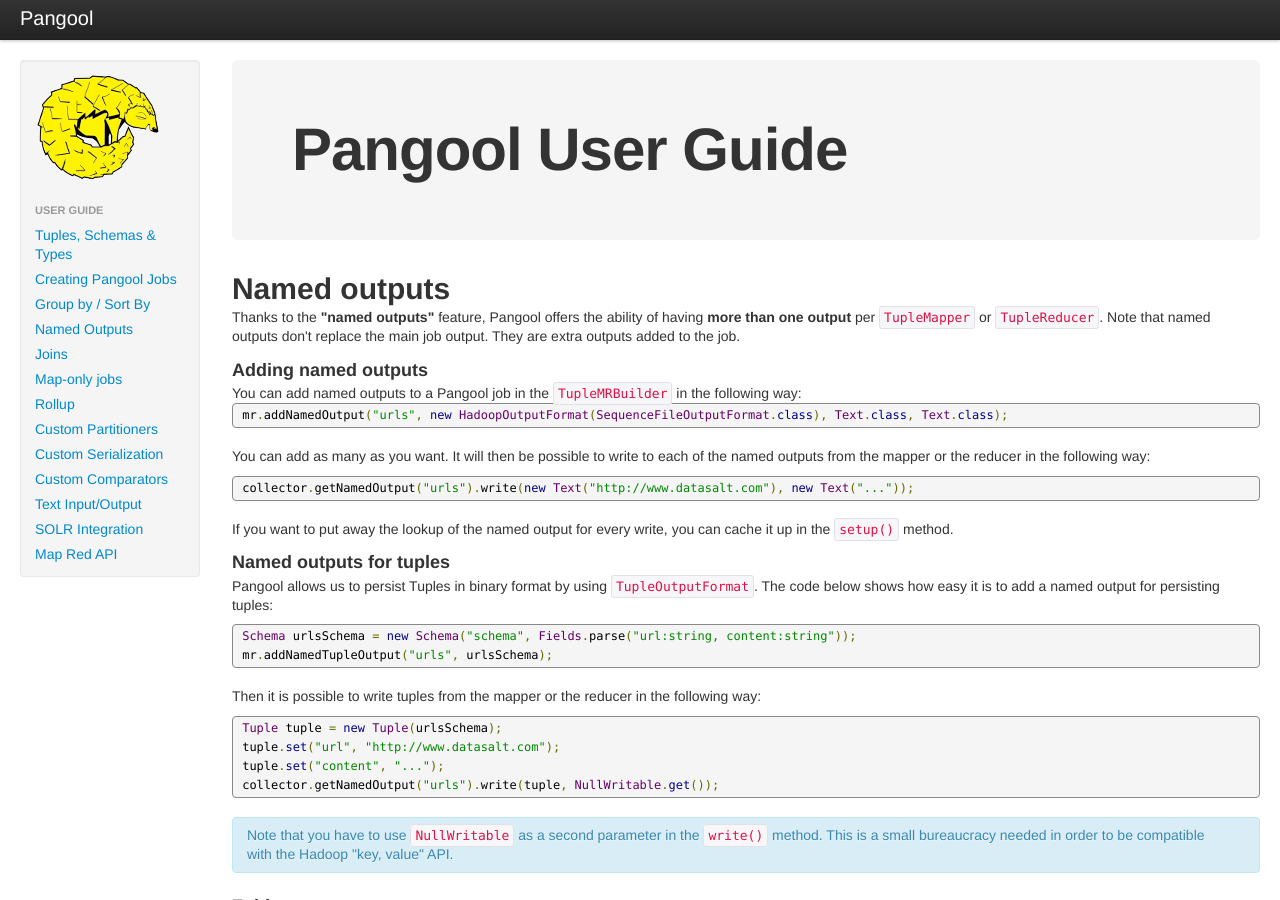
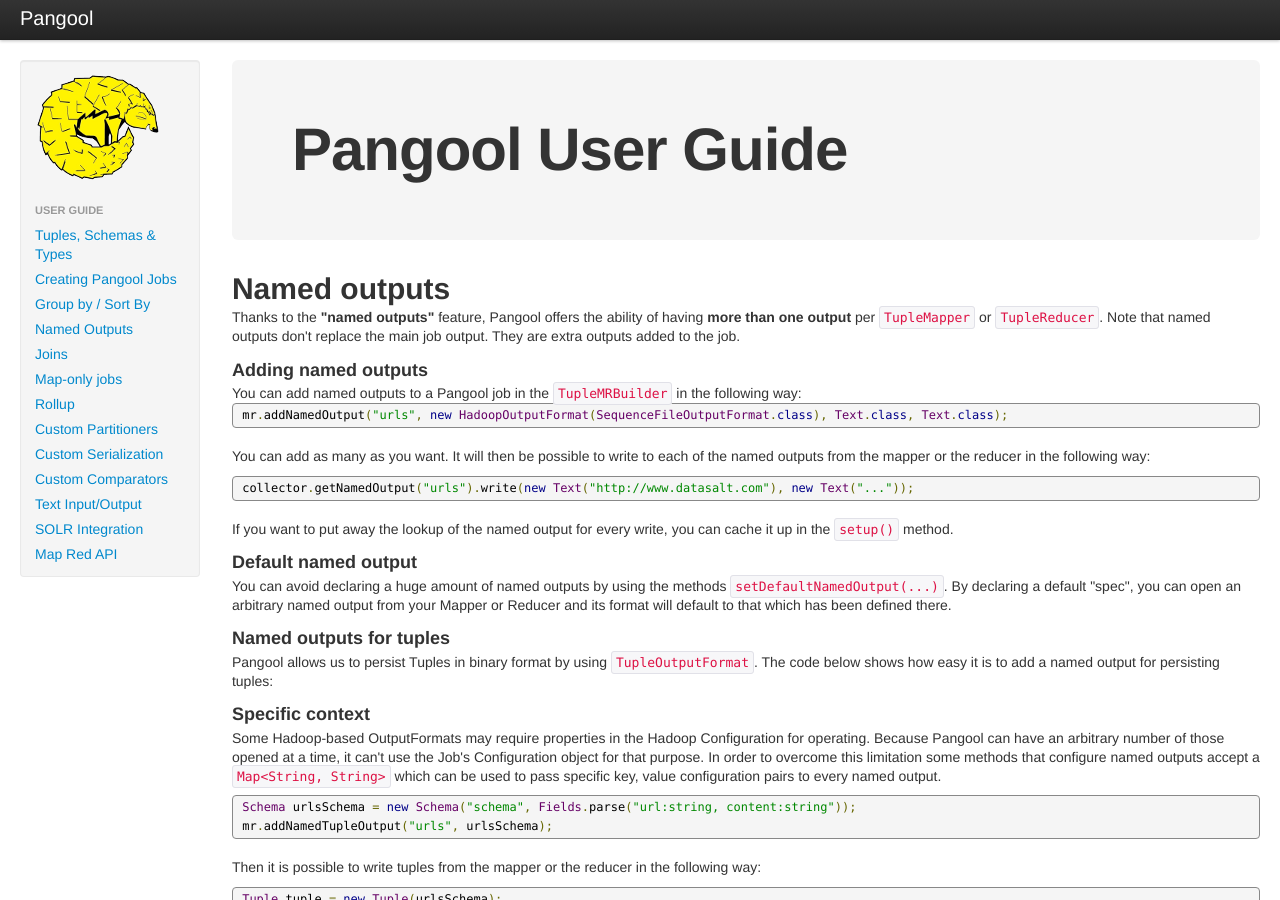
Before and after one commit to datasalt/pangool, a Jekyll site: the page built from userguide/named_outputs.html, in a window 1280 px wide and 900 px high. Built offline with Jekyll 4.4.1, drawn with Linux system fonts in a browser that asks for light colours; nearby versions of some CDN libraries; Markdown is read by kramdown in place of the engine named in the settings.

Commit message:
WIP for #35

```diff
--- a/userguide/named_outputs.html
+++ b/userguide/named_outputs.html
@@ -21,7 +21,7 @@ You can add named outputs to a Pangool job in the <code>TupleMRBuilder</code> in
 </pre>
 
 <p>
-You can add as many as you want. It will then be possible to write to each of the named outputs from the mapper or the reducer in the following way:
+You can add as many as you want. It will then be possible to write to each of the named outputs from the mapper or the reducer in the following way:</p>
 
 <pre class="prettyprint" id="java">
  collector.getNamedOutput("urls").write(new Text("http://www.datasalt.com"), new Text("<html>...</html>"));
@@ -32,12 +32,21 @@ If you want to put away the lookup of the named output for every write, you can
 the <code>setup()</code> method.
 <p>
 
+<h3>Default named output</h3>
+
+<p>You can avoid declaring a huge amount of named outputs by using the methods <code>setDefaultNamedOutput(...)</code>. By declaring a default "spec", you can open an arbitrary named output from your Mapper or Reducer and its format will default to that which has been defined there.</p>
+
 <h3>Named outputs for tuples</h3>
 <p>
 Pangool allows us to persist Tuples in binary format by using
 <code>TupleOutputFormat</code>. The code below shows how easy it is to add a named output
 for persisting tuples:
 </p>
+
+<h3>Specific context</h3>
+
+<p>Some Hadoop-based OutputFormats may require properties in the Hadoop Configuration for operating. Because Pangool can have an arbitrary number of those opened at a time, it can't use the Job's Configuration object for that purpose. In order to overcome this limitation some methods that configure named outputs accept a <code>Map&lt;String, String&gt;</code> which can be used
+to pass specific key, value configuration pairs to every named output.</p>
 
 <pre class="prettyprint" id="java">
  Schema urlsSchema = new Schema("schema", Fields.parse("url:string, content:string"));
```
Also changed, not shown: userguide/group_and_sort.html (+7 -7 lines).
